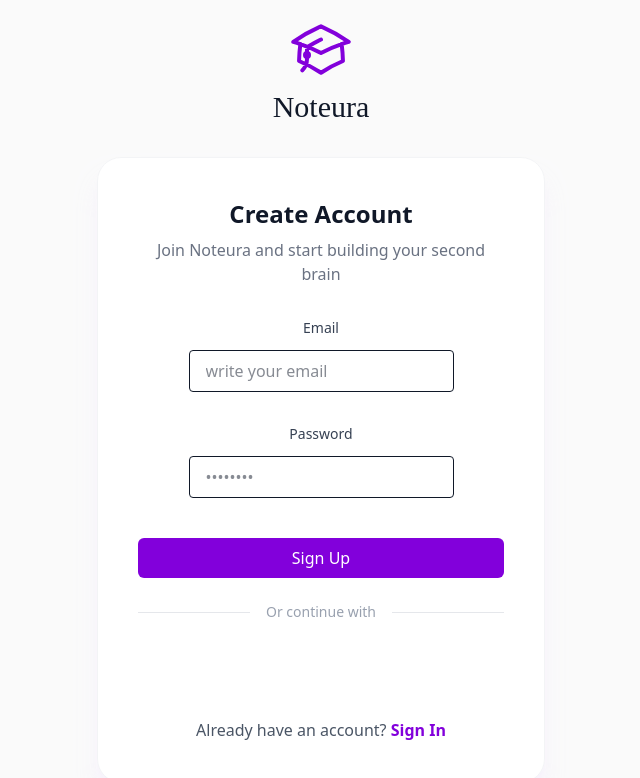
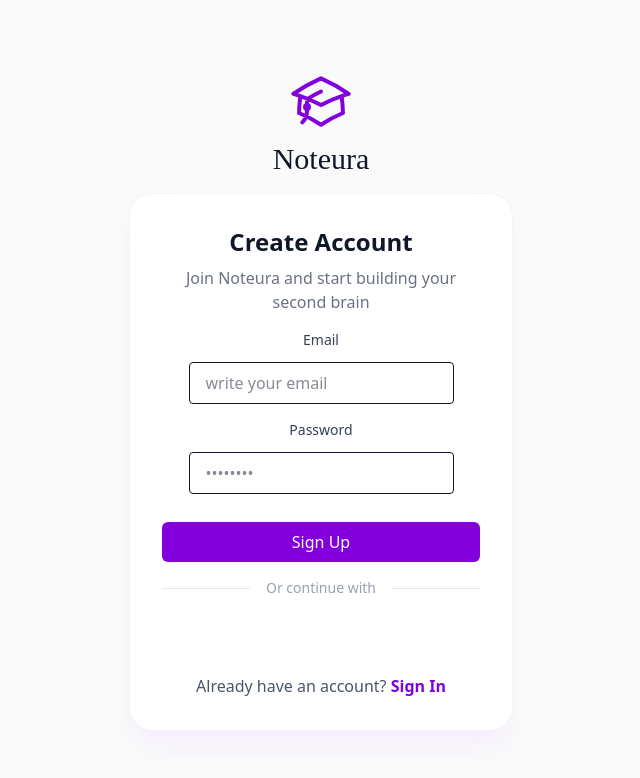
Before and after one commit to nawaz2905/noteura, a React (Vite) app in the folder frontend-noteura/: page /signup in a window 1280 px wide. Shown: the top 778 px of the page, without its empty margins (319-959 px from the left). Built offline with nearby package versions, Linux system fonts and the light colour scheme; a web font is replaced by a local one.

Commit message:
signup and signin card reduce h and w

```diff
--- a/frontend-noteura/src/component/pages/Signin.tsx
+++ b/frontend-noteura/src/component/pages/Signin.tsx
@@ -39,9 +39,9 @@ export function Signin() {
 
     return (
         <div className="min-h-screen w-screen flex flex-col justify-center items-center bg-[#fafafa] dark:bg-slate-950 px-6">
-            <div className="w-full max-w-md animate-fade-in">
+            <div className="w-full max-w-sm animate-fade-in">
                 {/* Logo and Brand */}
-                <div className="flex flex-col items-center mb-8">
+                <div className="flex flex-col items-center mb-4">
                     <div className="text-purple-700 dark:text-purple-500 mb-2">
                         <Logo />
                     </div>
@@ -49,13 +49,13 @@ export function Signin() {
                 </div>
 
                 {/* Signin Card */}
-                <div className="bg-white dark:bg-slate-900 shadow-xl shadow-purple-100/50 dark:shadow-none rounded-3xl border border-gray-100 dark:border-slate-800 p-8 md:p-10">
-                    <div className="text-center mb-8">
+                <div className="bg-white dark:bg-slate-900 shadow-xl shadow-purple-100/50 dark:shadow-none rounded-3xl border border-gray-100 dark:border-slate-800 p-6 md:p-8">
+                    <div className="text-center mb-4">
                         <h2 className="text-2xl font-bold text-gray-900 dark:text-white mb-2">Welcome back</h2>
                         <p className="text-gray-500 dark:text-gray-400">Enter your details to access your second brain</p>
                     </div>
 
-                    <div className="space-y-4">
+                    <div className="space-y-2">
                         <div className=" flex flex-col items-center">
                             <label className="text-sm font-medium text-gray-700 dark:text-gray-300 mb-1 block ">Email</label>
                             <div className="w-full flex justify-center text-gray-900 dark:text-white">
@@ -70,7 +70,7 @@ export function Signin() {
                         </div>
                     </div>
 
-                    <div className="mt-8">
+                    <div className="mt-5">
 
 
 
@@ -78,7 +78,7 @@ export function Signin() {
                         <Button onClick={signin} variant="primary" text="Sign In" fullwidth={true} loading={loading} />
                     </div>
 
-                    <div className="my-6 flex items-center">
+                    <div className="my-4 flex items-center">
                         <div className="flex-grow border-t border-gray-200 dark:border-gray-700"></div>
                         <span className="flex-shrink-0 mx-4 text-gray-400 text-sm">Or continue with</span>
                         <div className="flex-grow border-t border-gray-200 dark:border-gray-700"></div>
@@ -109,7 +109,7 @@ export function Signin() {
                         />
                     </div>
 
-                    <div className="mt-8 text-center">
+                    <div className="mt-5 text-center">
                         <p className="text-gray-600 dark:text-gray-400">
                             Don't have an account?{" "}
                             <button
--- a/frontend-noteura/src/component/pages/Signup.tsx
+++ b/frontend-noteura/src/component/pages/Signup.tsx
@@ -38,9 +38,9 @@ export function Signup() {
 
     return (
         <div className="min-h-screen w-screen flex flex-col justify-center items-center bg-[#fafafa] dark:bg-slate-950 px-6">
-            <div className="w-full max-w-md animate-fade-in">
+            <div className="w-full max-w-sm animate-fade-in">
                 {/* Logo and Brand */}
-                <div className="flex flex-col items-center mb-8">
+                <div className="flex flex-col items-center mb-4">
                     <div className="text-purple-700 dark:text-purple-500 mb-2">
                         <Logo />
                     </div>
@@ -48,13 +48,13 @@ export function Signup() {
                 </div>
 
                 {/* Signup Card */}
-                <div className="bg-white dark:bg-slate-900 shadow-xl shadow-purple-100/50 dark:shadow-none rounded-3xl border border-gray-100 dark:border-slate-800 p-8 md:p-10">
-                    <div className="text-center mb-8">
+                <div className="bg-white dark:bg-slate-900 shadow-xl shadow-purple-100/50 dark:shadow-none rounded-3xl border border-gray-100 dark:border-slate-800 p-6 md:p-8">
+                    <div className="text-center mb-4">
                         <h2 className="text-2xl font-bold text-gray-900 dark:text-white mb-2">Create Account</h2>
                         <p className="text-gray-500 dark:text-gray-400">Join Noteura and start building your second brain</p>
                     </div>
 
-                    <div className="space-y-6">
+                    <div className="space-y-2">
                         <div className="flex flex-col items-center">
                             <label className="text-sm font-medium text-gray-700 dark:text-gray-300 mb-1 block">Email</label>
                             <div className="w-full flex justify-center text-gray-900 dark:text-white">
@@ -69,11 +69,11 @@ export function Signup() {
                         </div>
                     </div>
 
-                    <div className="mt-8">
+                    <div className="mt-5">
                         <Button onClick={signup} variant="primary" text="Sign Up" fullwidth={true} loading={loading} />
                     </div>
 
-                    <div className="my-6 flex items-center">
+                    <div className="my-4 flex items-center">
                         <div className="flex-grow border-t border-gray-200 dark:border-gray-700"></div>
                         <span className="flex-shrink-0 mx-4 text-gray-400 text-sm">Or continue with</span>
                         <div className="flex-grow border-t border-gray-200 dark:border-gray-700"></div>
@@ -104,7 +104,7 @@ export function Signup() {
                         />
                     </div>
 
-                    <div className="mt-8 text-center">
+                    <div className="mt-5 text-center">
                         <p className="text-gray-600 dark:text-gray-400">
                             Already have an account?{" "}
                             <button
```
